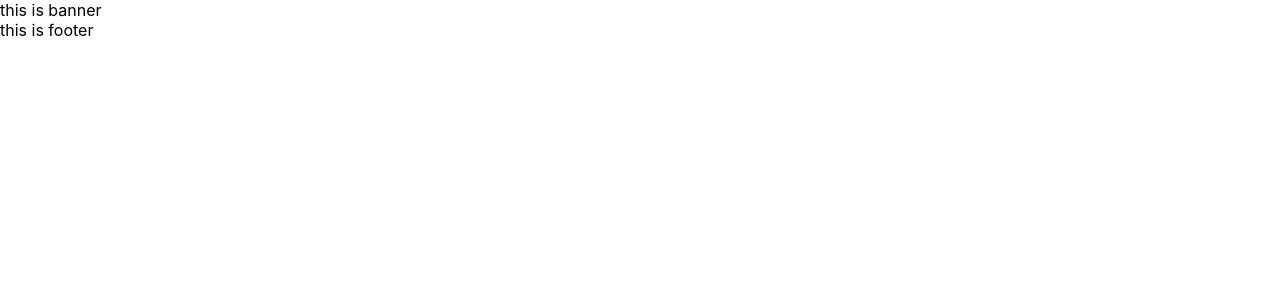
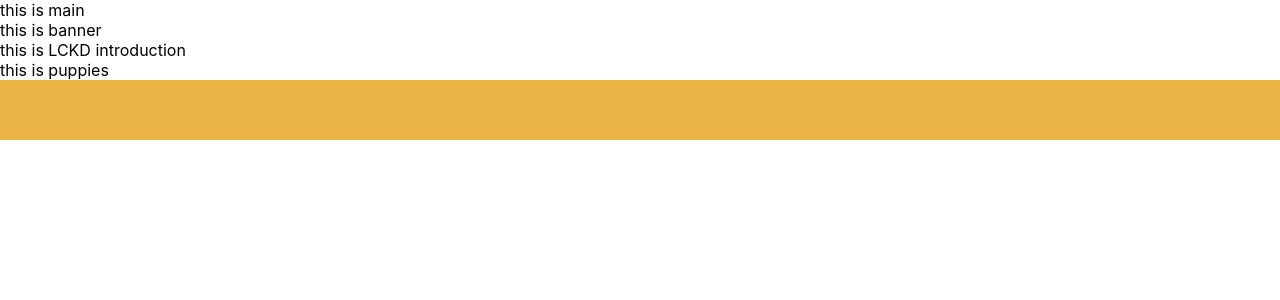
Before and after one commit to shelter-event/lckd-bazaar-event-web, a React (Create React App) app: page / in a window 1280 px wide. Shown: the top 300 px of the page. Built offline with nearby package versions, Linux system fonts and the light colour scheme.

Commit message:
feat: style 컬러 생성 및 Main 페이지 컴포넌트 파일들 생성

```diff
--- a/src/footer/Footer.tsx
+++ b/src/footer/Footer.tsx
@@ -1,6 +1,15 @@
+import { mainColor } from "../styles/styles"
+
 const Footer = () => {
-  return <div>
-    this is footer
+  const style = {
+    width: '100%',
+    height: '60px',
+    backgroundColor: mainColor,
+  }
+
+  return <div style={style}>
+
+
   </div>
 }
 
--- a/src/index.tsx
+++ b/src/index.tsx
@@ -1,9 +1,8 @@
 import React from 'react';
 import ReactDOM from 'react-dom/client';
+import { RouterProvider } from 'react-router';
 import './index.css';
-import App from './App';
 import reportWebVitals from './reportWebVitals';
-import { RouterProvider } from 'react-router';
 import { router } from './routes/sitemapRoutes';
 
 const root = ReactDOM.createRoot(
--- /dev/null
+++ b/src/main/Banner.tsx
@@ -0,0 +1,7 @@
+const Banner = () => {
+  return <div>
+    this is banner
+  </div>
+}
+
+export default Banner
--- /dev/null
+++ b/src/main/LCKD.tsx
@@ -0,0 +1,8 @@
+const LCKD = () => {
+  return <div>
+    this is LCKD introduction
+  </div>
+
+}
+
+export default LCKD
--- a/src/main/Main.tsx
+++ b/src/main/Main.tsx
@@ -1,7 +1,14 @@
+import Banner from "./Banner"
+import LCKD from "./LCKD"
+import Puppies from "./Puppies"
 
 const Main = () => {
   return <div>
-    this is banner
+    this is main
+    <Banner />
+    <LCKD />
+    <Puppies />
+
   </div>
 }
 
--- /dev/null
+++ b/src/main/Puppies.tsx
@@ -0,0 +1,7 @@
+const Puppies = () => {
+  return <div>
+    this is puppies
+  </div>
+}
+
+export default Puppies
--- /dev/null
+++ b/src/styles/styles.ts
@@ -0,0 +1,2 @@
+export const mainColor = '#EBB646'
+export const subColor = '#0E3C8F'
```
Also changed, not shown: public/index.html (+0 -23 lines), src/main/PuppiesPuzzleGame.tsx (added, +8 -0 lines).
